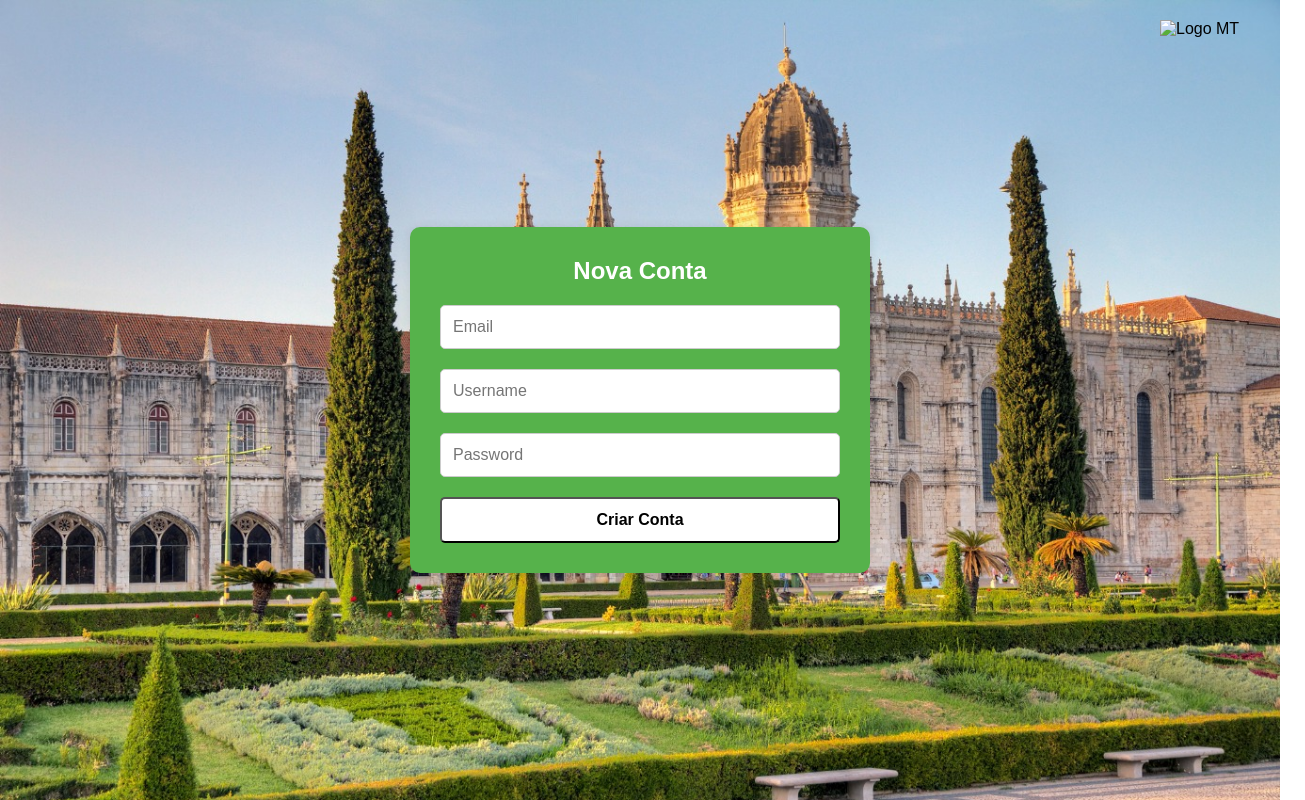
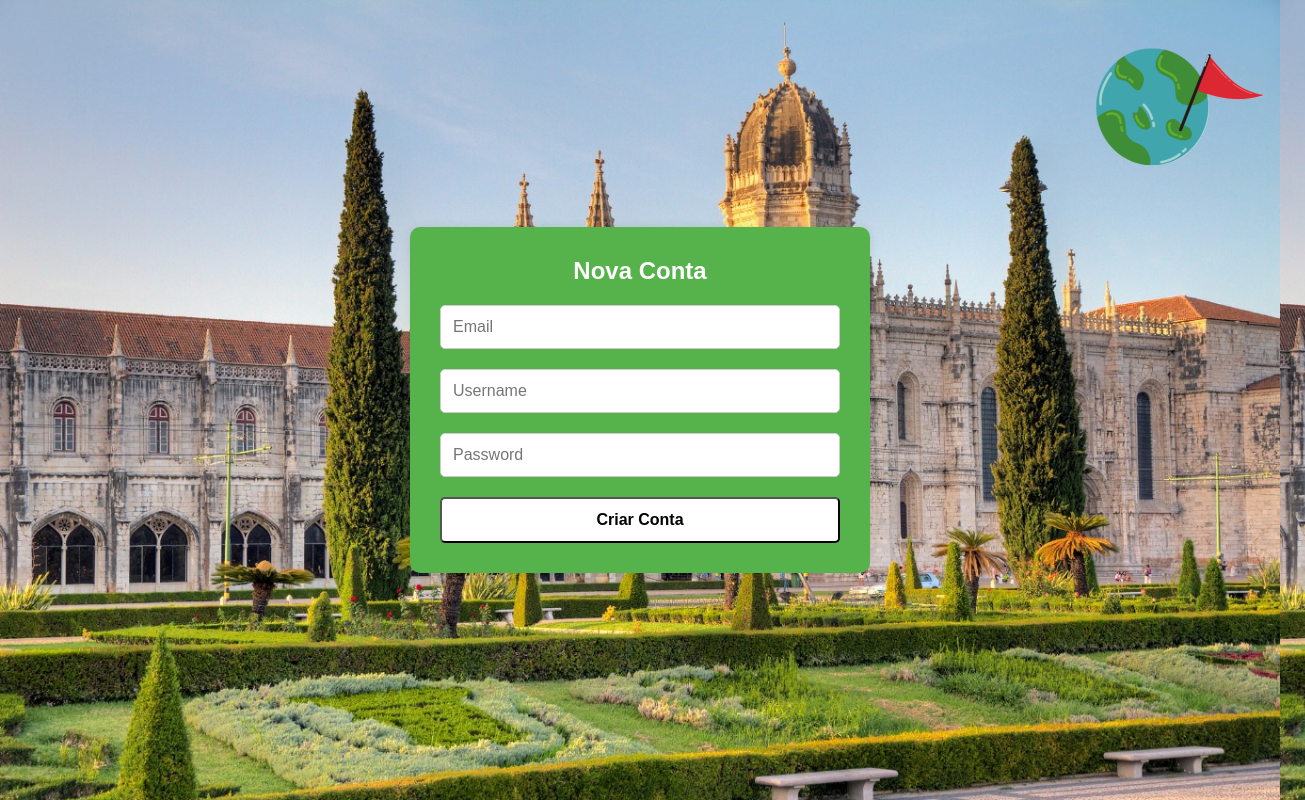
Before and after one commit to Joaogmar/MeetLisbon, a website: page public/account.html in a window 1280 px wide. Shown: the whole page, 1305 px wide, since content can reach past the window. Drawn offline with Linux system fonts and the light colour scheme.

Commit message:
logo fixed

```diff
--- a/public/account.html
+++ b/public/account.html
@@ -9,7 +9,7 @@
 </head>
 
 <body style="background-image: url('img/most.jpg'); background-size: cover;">
-    <img class="logo" src="mt.jpg" alt="Logo MT">
+    <img class="logo" src="img/mt.png" alt="Logo MT">
     <div class="container">
         <div class="account-box">
             <h2>Nova Conta</h2>
--- a/public/stylesheets/account.css
+++ b/public/stylesheets/account.css
@@ -6,12 +6,11 @@ body {
 }
 
 .logo {
+    width: 250px;
+    height: auto;
     position: absolute;
-    top: 20px;
-    right: 20px;
-    width: 100px;
-    height: auto;
-    z-index: 999;
+    top: -25px;
+    right: -25px;
 }
 
 .container {
--- a/public/stylesheets/login.css
+++ b/public/stylesheets/login.css
@@ -14,8 +14,8 @@ body {
     width: 250px;
     height: auto;
     position: absolute;
-    top: 1px;
-    right: 1px;
+    top: -25px;
+    right: -25px;
 }
 
 .login-box {
```
